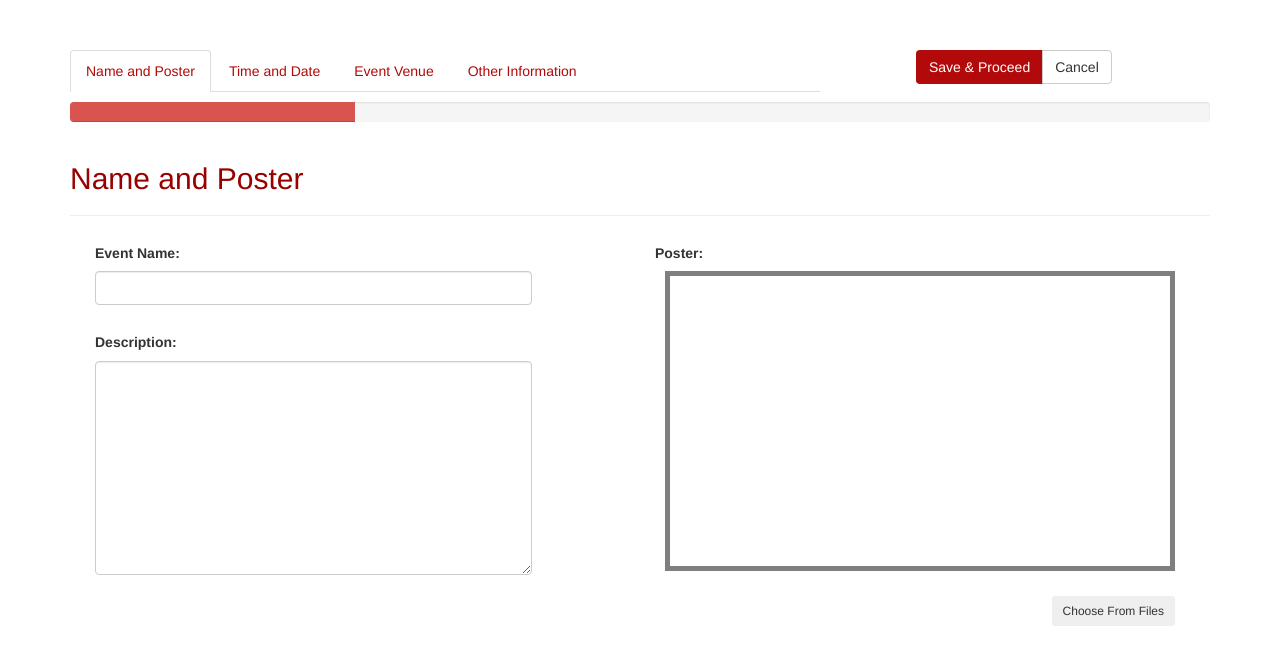
After one commit to Syeda-Urooj-Fatima/EventGuru, a PHP site: page /create_event.html in a window 1280 px wide. The commit adds this page. Shown: the top 665 px of the page. Run offline with PHP 8.4, Linux system fonts and the light colour scheme; some libraries are stand-ins or nearby versions.

Commit message:
Abdul Haseeb Awan

```diff
--- a/authenticate.php
+++ b/authenticate.php
@@ -1,4 +1,4 @@
-<?php
+ <?php
 
   session_start();
   if($_SERVER["REQUEST_METHOD"]=="POST")
--- /dev/null
+++ b/create_event.html
@@ -0,0 +1,190 @@
+<!DOCTYPE html>
+<html>
+
+	<head>
+		<title>Create Event</title>
+		<meta charset="utf-8">
+		<link rel="stylesheet" type="text/css" href="https://cdnjs.cloudflare.com/ajax/libs/font-awesome/4.7.0/css/font-awesome.min.css"
+		/>
+		<meta name="viewport" content="width=device-width, initial-scale=1.0">
+		<link rel="stylesheet" href="https://maxcdn.bootstrapcdn.com/bootstrap/3.3.7/css/bootstrap.min.css">
+		<script src="https://ajax.googleapis.com/ajax/libs/jquery/3.2.1/jquery.min.js"></script>
+		<script src="https://maxcdn.bootstrapcdn.com/bootstrap/3.3.7/js/bootstrap.min.js"></script>
+		<script src="https://ajax.googleapis.com/ajax/libs/jquery/3.2.1/jquery.min.js"></script>
+		<script type="text/javascript" src="bower_components/jquery/dist/jquery.min.js"></script>
+		<script type="text/javascript" src="bower_components/moment/min/moment.min.js"></script>
+		<script type="text/javascript" src="bower_components/eonasdan-bootstrap-datetimepicker/build/js/bootstrap-datetimepicker.min.js"></script>
+		<link rel="stylesheet" href="bower_components/eonasdan-bootstrap-datetimepicker/build/css/bootstrap-datetimepicker.min.css"
+		/>
+
+		<link rel="stylesheet" type="text/css" href="plugins/rateit.js-master/scripts/rateit.css"/>
+		<script src="plugins/rateit.js-master/scripts/jquery.rateit.min.js"></script>
+		<script type="text/javascript" src="js/create_event_script.js"></script>
+		<link rel="stylesheet" type="text/css" href="css/create_event_style.css">
+		<link rel="stylesheet" href="croppie/croppie.css" />
+		<script src="croppie/croppie.js"></script>
+
+	</head>
+
+	<body>
+
+		<div class="container" id="pageHead" style="margin-top: 50px;">
+			<div class="row">
+				<div class="col-md-8">
+					<ul class="nav nav-tabs" style="margin-bottom: 10px;">
+						<li id="tab1" class="active" onclick="goTo('1')">
+							<a style="color: #b20a0a">Name and Poster</a>
+						</li>
+						<li id="tab2" onclick="goTo('2')">
+							<a style="color: #b20a0a">Time and Date</a>
+						</li>
+						<li id="tab3" onclick="goTo('3')">
+							<a style="color: #b20a0a">Event Venue</a>
+						</li>
+						<li id="tab4" onclick="goTo('4')">
+							<a style="color: #b20a0a">Other Information</a>
+						</li>
+					</ul>
+				</div>
+				<div class="btn-group col-md-4 btn-grp-custom">
+					<button id="nextButton" class="btn btn-custom" onclick="save()">Save &amp Proceed</button>
+					<button id="prevButton" class="btn btn-default" onclick="cancel()">Cancel</button>
+				</div>
+			</div>
+			<div class="progress">
+				<div class="progress-bar progress-bar-danger" style="width:25%"></div>
+			</div>
+		</div>
+
+		<div id="step1" class="container step" style="display: block;">
+			<h2>Name and Poster</h2>
+			<hr>
+			<div class="row" style="margin-left: 10px; margin-right: 10px">
+				<div class="col-md-5">
+					<h5>
+						<b>Event Name:</b>
+					</h5>
+					<input type="text" class="form-control">
+					<br>
+					<h5>
+						<b>Description:</b>
+					</h5>
+					<textarea class="form-control" rows="10"></textarea>
+				</div>
+				<div class="col-md-1"></div>
+				<div class="col-md-6">
+					<h5>
+						<b>Poster:</b>
+					</h5>
+					<div id="poster-area"></div>
+					<button class="btn btn-sm btn-browse btn-basic btn-file">
+						Choose From Files
+						<input id="file-input" type="file">
+					</button>
+				</div>
+			</div>
+		</div>
+
+		<div id="step2" class="container step">
+			<h2>Time and Date</h2>
+			<hr>
+			<div class="form-group">
+				<div id="datetimepicker12"></div>
+			</div>
+			<script type="text/javascript">
+				$(function () {
+					$('#datetimepicker12').datetimepicker({
+						inline: true,
+						sideBySide: true
+					});
+				});
+			</script>
+		</div>
+
+		<div id="step3" class="container step">
+			<h2>Event Venue</h2>
+			<hr>
+			<div class="row">
+				<div class="col-md-2"></div>
+				<div class="col-md-8">
+					<h5>
+						<b>Choose event location from the map:</b>
+					</h5>
+					<div id="map"></div>
+					<input id="pac-input" class="controls" type="text" placeholder="Search Box">
+					<br>
+					<div class="input-group">
+						<span class="input-group-addon">Address</span>
+						<input id="address" type="text" class="form-control" disabled>
+						<span class="input-group-addon" onclick="enableAddress()">
+							<i class="glyphicon glyphicon-pencil"></i>
+						</span>
+					</div>
+				</div>
+				<div class="col-md-2"></div>
+			</div>
+			<script src="https://maps.googleapis.com/maps/api/js?key=AIzaSyBUFxv5_uG8unIX4Tn15U0cgFtegQw6xTQ&libraries=places&callback=initMap"
+			 async defer></script>
+			<script type="text/javascript" src="js/map_script.js"></script>
+			</script>
+			<script type="text/javascript">
+				function enableAddress() {
+					$("#address").removeAttr('disabled');
+				}
+			</script>
+		</div>
+
+		<div id="step4" class="container step">
+			<h2>Other Information</h2>
+			<hr>
+			<div class="row">
+				<div class="col-md-1"></div>
+				<div class="col-md-4">
+					<h5>
+						<b>Officicial Website:</b>
+					</h5>
+					<input type="url" class="form-control">
+				</div>
+			</div>
+			<div class="row">
+				<div class="col-md-1"></div>
+				<div class="col-md-4">
+					<h5>
+						<b>Contact Email:</b>
+					</h5>
+					<input type="email" class="form-control">
+				</div>
+			</div>
+			<div class="row">
+				<div class="col-md-1"></div>
+				<div class="col-md-4">
+					<h5>
+						<b>Contact Phone:</b>
+					</h5>
+					<input type="tel" class="form-control">
+				</div>
+			</div>
+			<div class="row">
+				<div class="col-md-1"></div>
+				<div class="col-md-4">
+					<h5>
+						<b>Ticket Price:</b>
+					</h5>
+					<input type="number" class="form-control">
+				</div>
+			</div>
+			<div class="row">
+				<div class="col-md-1"></div>
+				<div class="col-md-4">
+					<h5>
+						<b>Video Link:</b>
+					</h5>
+					<input type="url" class="form-control">
+				</div>
+			</div>
+		</div>
+
+	</body>
+
+
+</html>
--- a/css/create_event_style.css
+++ b/css/create_event_style.css
@@ -24,7 +24,7 @@
     opacity: 0.8;
 }
 .btn-grp-custom {
-	float: right;
+	padding-left: 81px;
 }
 @media only screen and (max-width: 768px) {
 	.btn-grp-custom {
@@ -45,7 +45,7 @@ h2 {
 	border-radius: 20px;
 }
 .step{
-
+	display: none;
 }
 .btn-file {
     position: relative;
@@ -71,28 +71,3 @@ h2 {
 	margin-top: 10px;
 	margin-right: 10px;
 }
-
-.sticky{
-	top: 0;
-	position: fixed;
-	z-index: 10;
-	background-color: white;
-	width: 100%;
-}
-
-.stickyBrother {
-	padding-top: 160px;
-}
-
-@media only screen and (max-width: 425px) {
-    .md-friendly {
-    	display: none;
-    }
-    #pac-input {
-    	width: 250px;
-    	margin-top: 50px;
-    }
-    #map {
-    	height: 300px;
-    }
-}
--- a/js/create_event_script.js
+++ b/js/create_event_script.js
@@ -1,48 +1,21 @@
 var curStep = 1;
-var posterFile;
-var img;
-
-$(window).scroll(function (){
-	$("#pageHead").addClass("sticky");
-	$("#step1").addClass("stickyBrother");
-});
-
-$(window).resize(function (){
-	var w = $("#poster-area").width();
-	var h = (9/16)*w;
-	$("#poster-area").empty();
-	$("#poster-area").croppie({
-        viewport: { width: w-10, height:  h-10},
-	    boundary: { width: w, height: h },
-		showZoomer: false
-    });
-    if (posterFile!=undefined){
-    	$("#poster-area").croppie('bind',posterFile);
-    }
-});
 
 $(document).ready(function (){
 
-	var w = $("#poster-area").width();
-	var h = (9/16)*w;
-
-	$("#poster-area").croppie({
-        viewport: { width: w-10, height:  h-10},
-	    boundary: { width: w, height: h },
+	var c = new Croppie(document.getElementById('poster-area'), {
+	    viewport: { width: 500, height: 290 },
+	    boundary: { width: 510, height: 300 },
 		showZoomer: false
-    });
+	});
 
 	document.getElementById('file-input').onchange = function (evt) {
-		window.img = true;
-
 		var tgt = evt.target || window.event.srcElement,
 	    	files = tgt.files;
 
 	    if (FileReader && files && files.length) {
 	        var fr = new FileReader();
 	        fr.onload = function () {
-	        	$("#poster-area").croppie('bind',fr.result);
-				posterFile = fr.result;
+				c.bind({url: fr.result})
 	        }
 	        fr.readAsDataURL(files[0]);
 	    }
@@ -54,52 +27,20 @@ $(document).ready(function (){
 });
 
 function save() {
-
-	if ($("#event-name").val() == "") {
-		alert("Event Name is Mandatory");
-		return;
-	}
-
-	var dt = $("#datetimepicker12").data("DateTimePicker").date();
-	var x = new Date(dt);
-	var d = x.getFullYear()+"-"+(x.getMonth()+1)+"-"+x.getDate();
-	var t = x.getHours()+":"+x.getMinutes();
-	$("#form-date").val(d);
-	$("#form-time").val(t);
-	$("#form-name").val($("#event-name").val());
-	$("#form-category").val($("#event-cat").val());
-	$("#form-description").val($("#event-desc").val());
-	$("#form-address").val($("#address").val());
-	$("#form-email").val($("#contact-email").val());
-	$("#form-phone").val($("#contact-phone").val());
-	$("#form-ticketPrice").val($("#ticketPrice").val());
-	$("#form-ticketPrice").val($("#videoLink").val());
-
-	if(window.img){
-		$("#poster-area").croppie('result', {
-	        type: 'canvas',
-	        size: 'original'
-	    }).then(function (resp) {
-		    $("#form-poster").val(resp);
-			$("#myform").submit();
-	    });
-	}
-	else{
-		$("#myform").submit();
-	}
-
+	location.href='eventpage.php';
 }
 
 function cancel() {
-	window.history.back();
+	location.href = 'window.history.go(-1)';
 }
 
 function goTo(step) {
-	$("#pageHead").addClass("sticky");
-	$("#step1").addClass("stickyBrother");
 	if (step==curStep) {return}
 	$("#tab"+curStep).attr('class','');
 	$("#tab"+step).attr('class','active');
 	$(".progress-bar").css('width',step*25+"%");
+	$("#step"+curStep).slideUp(500,function() {
+		$("#step"+step).fadeIn(500);
+	});
 	curStep = step;
 }
```
Also changed, not shown: ReadMe.txt.
